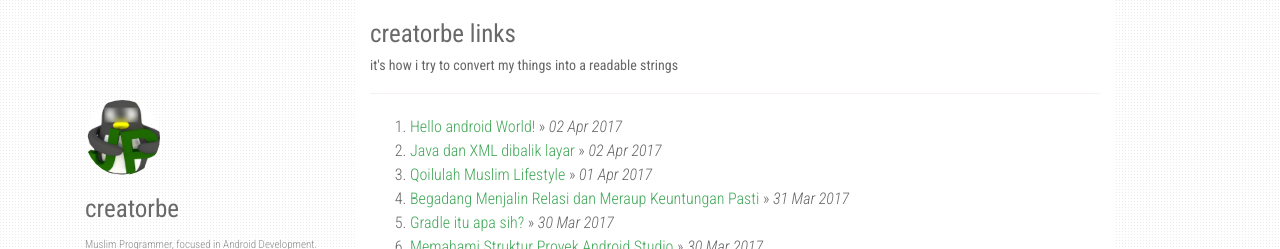
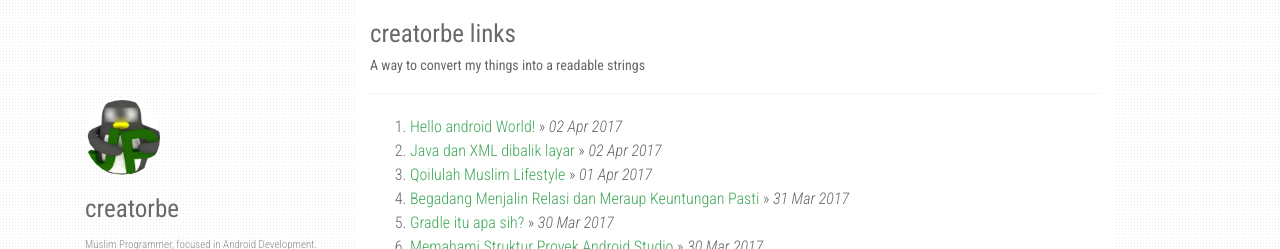
Before and after one commit to creatorbe/creatorbe.github.io, a Jekyll site: the page built from index.html, in a window 1280 px wide. Shown: the top 249 px of the page. Built offline with Jekyll 4.4.1, drawn with Linux system fonts in a browser that asks for light colours; nearby versions of some CDN libraries; the list of posts is cut into pages by our own code.

Commit message:
change tagline

```diff
--- a/_config.yml
+++ b/_config.yml
@@ -1,5 +1,5 @@
 title: creatorbe links
-subtitle: it's how i try to convert my things into a readable strings
+subtitle: A way to convert my things into a readable strings
 description: Hasan Basri aka creatorb/creatorbe an indonesian muslim programmer, writing about how he life as android developer in indonesia with islamic religion.
 author: creatorbe
 github: https://github.com/creatorbe
```
